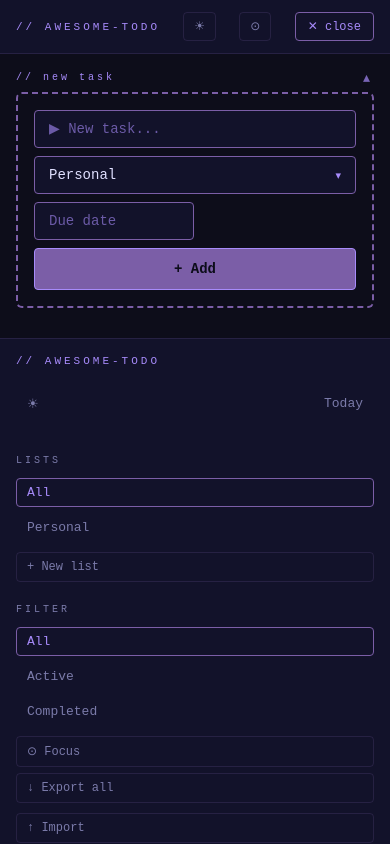
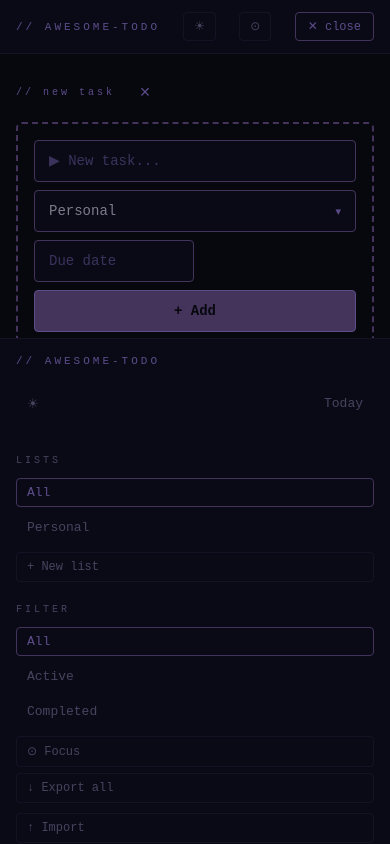
Before and after one commit to Dan1elFw/awesome-todo, a plain HTML site: page index.html in a window 390 px wide. Both pictures are taken after a click on the button "☰ menu". Drawn offline with Linux system fonts and the light colour scheme; a web font is replaced by a local one.

Commit message:
feat: UI polish - new task toggle, mobile UX, English date, CJK font
- Replace ▾/▴ toggle with +/× icon inline with heading (right side)
- Fix uniform height for date input and list select in add-bar
- Increase focus bg button touch target (44px, 48px on mobile with pill)
- Add tap-outside mask to close mobile sidebar drawer
- Switch focus page date/time locale from zh-CN to en-US
- Apply Noto Serif SC font to task list text for clean CJK rendering

Co-Authored-By: Claude Sonnet 4.6 <noreply@anthropic.com>

```diff
--- a/index.html
+++ b/index.html
@@ -6,7 +6,7 @@
   <title>awesome-todo</title>
   <link rel="preconnect" href="https://fonts.googleapis.com">
   <link rel="preconnect" href="https://fonts.gstatic.com" crossorigin>
-  <link href="https://fonts.googleapis.com/css2?family=ZCOOL+QingKe+HuangYou&display=swap" rel="stylesheet">
+  <link href="https://fonts.googleapis.com/css2?family=ZCOOL+QingKe+HuangYou&family=Noto+Serif+SC:wght@400;700&display=swap" rel="stylesheet">
   <link rel="stylesheet" href="style.css">
 </head>
 <body>
--- a/js/app.js
+++ b/js/app.js
@@ -399,7 +399,7 @@ function renderMain() {
   const addToggleBtn = document.createElement('button');
   addToggleBtn.className = 'add-section-toggle';
   addToggleBtn.title = addSectionCollapsed ? 'Expand' : 'Collapse';
-  addToggleBtn.textContent = addSectionCollapsed ? '▾' : '▴';
+  addToggleBtn.textContent = addSectionCollapsed ? '+' : '×';
   addToggleBtn.addEventListener('click', () => {
     addSectionCollapsed = !addSectionCollapsed;
     render();
@@ -584,12 +584,12 @@ function renderMobileBar() {
   let bar = document.getElementById('mobile-bar');
 
   if (!isMobile()) {
-    // Desktop: hide mobile bar
     if (bar) bar.style.display = 'none';
+    const existingMask = document.getElementById('sidebar-mask');
+    if (existingMask) existingMask.remove();
     return;
   }
 
-  // Mobile: show mobile bar
   if (!bar) {
     bar = document.createElement('div');
     bar.id = 'mobile-bar';
@@ -597,6 +597,24 @@ function renderMobileBar() {
   }
   bar.style.display = 'flex';
   bar.innerHTML = '';
+
+  const sidebar = document.getElementById('sidebar');
+  const isOpen = sidebar.classList.contains('open');
+
+  // Tap-outside mask
+  let mask = document.getElementById('sidebar-mask');
+  if (!mask) {
+    mask = document.createElement('div');
+    mask.id = 'sidebar-mask';
+    document.body.appendChild(mask);
+  }
+  if (isOpen) {
+    mask.classList.add('visible');
+    mask.onclick = () => { sidebar.classList.remove('open'); render(); };
+  } else {
+    mask.classList.remove('visible');
+    mask.onclick = null;
+  }
 
   const title = document.createElement('span');
   title.className = 'app-title';
@@ -619,14 +637,9 @@ function renderMobileBar() {
 
   const menuBtn = document.createElement('button');
   menuBtn.id = 'mobile-menu-btn';
-  const sidebar = document.getElementById('sidebar');
-  const isOpen = sidebar.classList.contains('open');
   menuBtn.textContent = isOpen ? '✕ close' : '☰ menu';
   if (isOpen) menuBtn.classList.add('active');
-  menuBtn.addEventListener('click', () => {
-    sidebar.classList.toggle('open');
-    render();
-  });
+  menuBtn.addEventListener('click', () => { sidebar.classList.toggle('open'); render(); });
   bar.appendChild(menuBtn);
 }
 
@@ -706,8 +719,8 @@ function renderFocus() {
 
   function updateClock() {
     const now = new Date();
-    timeEl.textContent = now.toLocaleTimeString('zh-CN', { hour: '2-digit', minute: '2-digit', second: '2-digit', hour12: false });
-    dateEl.textContent = now.toLocaleDateString('zh-CN', { year: 'numeric', month: 'long', day: 'numeric', weekday: 'long' });
+    timeEl.textContent = now.toLocaleTimeString('en-US', { hour: '2-digit', minute: '2-digit', second: '2-digit', hour12: false });
+    dateEl.textContent = now.toLocaleDateString('en-US', { year: 'numeric', month: 'long', day: 'numeric', weekday: 'long' });
   }
   updateClock();
   if (focusClockInterval) clearInterval(focusClockInterval);
--- a/style.css
+++ b/style.css
@@ -156,8 +156,9 @@ body {
 .add-section-header {
   display: flex;
   align-items: center;
-  justify-content: space-between;
+  gap: 8px;
   margin-bottom: 8px;
+  cursor: pointer;
 }
 
 .add-section-header .add-label {
@@ -168,15 +169,21 @@ body {
   background: none;
   border: none;
   color: var(--accent);
-  font-size: 14px;
+  font-size: 18px;
+  line-height: 1;
+  min-width: 44px;
+  min-height: 44px;
+  display: flex;
+  align-items: center;
+  justify-content: center;
   cursor: pointer;
-  padding: 0 4px;
-  line-height: 1;
-  opacity: 0.7;
+  padding: 0;
+  flex-shrink: 0;
 }
 
 .add-section-toggle:hover {
   opacity: 1;
+  color: var(--text);
 }
 
 .add-bar {
@@ -199,6 +206,8 @@ body {
   padding: 10px 14px;
   border-radius: 4px;
   outline: none;
+  height: 42px;
+  box-sizing: border-box;
 }
 
 .add-bar input:focus {
@@ -279,7 +288,7 @@ body {
   font-weight: bold;
 }
 
-.todo-text { flex: 1; font-size: 14px; word-break: break-word; }
+.todo-text { flex: 1; font-size: 14px; word-break: break-word; font-family: 'Noto Serif SC', 'Songti SC', serif; }
 
 .todo-edit-input {
   flex: 1;
@@ -404,6 +413,18 @@ body {
     max-height: 60vh;
     overflow-y: auto;
     padding: 16px;
+  }
+
+  #sidebar-mask {
+    display: none;
+    position: fixed;
+    inset: 0;
+    z-index: 99;
+    background: rgba(0, 0, 0, 0.45);
+  }
+
+  #sidebar-mask.visible {
+    display: block;
   }
 
   /* Main takes all space */
@@ -569,6 +590,7 @@ body {
   font-size: 14px;
   color: var(--text);
   flex: 1;
+  font-family: 'Noto Serif SC', 'Songti SC', serif;
 }
 
 .focus-empty {
@@ -606,16 +628,30 @@ body {
   background: none;
   border: none;
   color: var(--text-dim);
-  font-size: 16px;
-  padding: 4px;
-  border-radius: 4px;
+  font-size: 20px;
+  min-width: 44px;
+  min-height: 44px;
+  display: flex;
+  align-items: center;
+  justify-content: center;
+  border-radius: 50%;
   cursor: pointer;
-  opacity: 0.35;
-  transition: opacity 0.2s;
+  opacity: 0.45;
+  transition: opacity 0.2s, background 0.2s;
   line-height: 1;
 }
 
 .focus-bg-btn:hover { opacity: 0.85; color: var(--accent); }
+
+@media (max-width: 600px) {
+  .focus-bg-btn {
+    min-width: 48px;
+    min-height: 48px;
+    font-size: 22px;
+    background: rgba(167, 139, 250, 0.12);
+    opacity: 0.7;
+  }
+}
 
 /* ── Focus Clock ── */
 .focus-clock {
@@ -669,6 +705,8 @@ body {
   white-space: nowrap;
   text-align: left;
   min-width: 130px;
+  height: 42px;
+  box-sizing: border-box;
   display: flex;
   align-items: center;
   justify-content: space-between;
```
Also changed, not shown: 2 other files.
